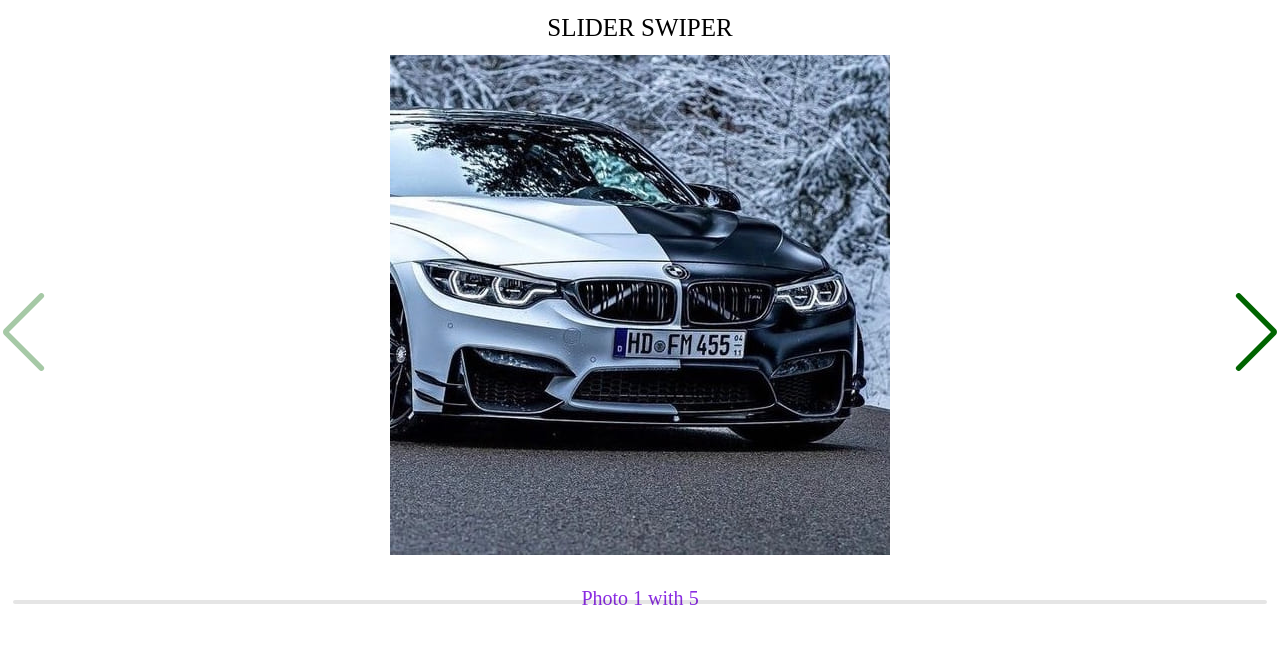
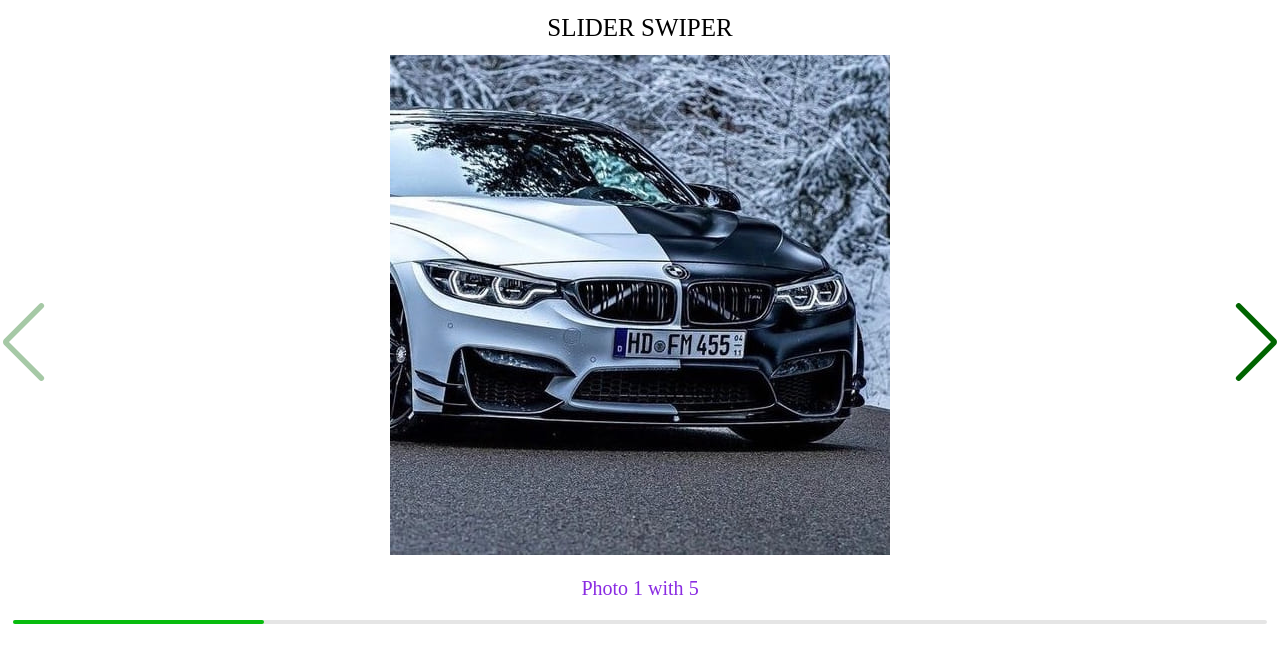
Before and after one commit to vlad1kk/Swiper, a plain HTML site: page index.html in a window 1280 px wide. Drawn offline with nearby package versions, Linux system fonts and the light colour scheme.

Commit message:
scrollbar

```diff
--- a/css/style.css
+++ b/css/style.css
@@ -68,6 +68,9 @@ body{
     text-align: center;
     padding-bottom: 50px;
 }
+.swiper-wrapper{
+    padding-bottom: 20px;
+}
 .swiper-slide img {
     max-width: 100%;
 }
@@ -80,6 +83,7 @@ body{
 /* Дизайн пагінації: */
 .swiper-pagination{
     bottom: 0;
+
 }
 .swiper-pagination-bullet{
     width: 20px;
@@ -92,4 +96,19 @@ body{
 .swiper-pagination-fraction {
     color: blueviolet;
     font-size: 20px;
+    margin-bottom: 30px;
 }
+/* Прогресбар: */
+.swiper-pagination-progressbar-fill {
+    background-color: #00decc;
+
+}
+/* Скрол: */
+.swiper-scrollbar {
+
+}
+.swiper-scrollbar-drag{
+
+    cursor: pointer;
+    background-color: #08bc0e;
+}
--- a/index.html
+++ b/index.html
@@ -5,7 +5,7 @@
     <meta http-equiv="X-UA-Compatible" content="IE=edge">
     <meta name="viewport" content="width=device-width, initial-scale=1.0">
     <link rel="stylesheet" href="https://cdn.jsdelivr.net/npm/swiper@9/swiper-bundle.min.css"/>
-    <link rel="stylesheet" href="/css/style.css">
+    <link rel="stylesheet" href="css/style.css">
     <title>Swiper</title>
 </head>
 <body>
--- a/js/script.js
+++ b/js/script.js
@@ -15,6 +15,7 @@ new Swiper('.swiper', {
         // renderBullet: function(index, className){
         //     return'<span class="' + className + '">' + (index + 1) +'</span>';
         // },
+
         // Фракції:
         // type: 'fraction' - для відображення не булетами(кружечками), а на якому конкретному елементі знаходжусь і через скісну риску з скількох елементів
         type: 'fraction',
@@ -24,5 +25,15 @@ new Swiper('.swiper', {
             ' with ' +
             '<span class="' + totalClass + '"></span>';
             },
+
+        //Прогресбар - лінія зверху
+        // type:'progressbar'
     },
+        // Скрол:
+        scrollbar: {
+            el: '.swiper-scrollbar',
+            //Можливість перетаскувати скрол
+            draggable: true,
+        }
+
 });
```
